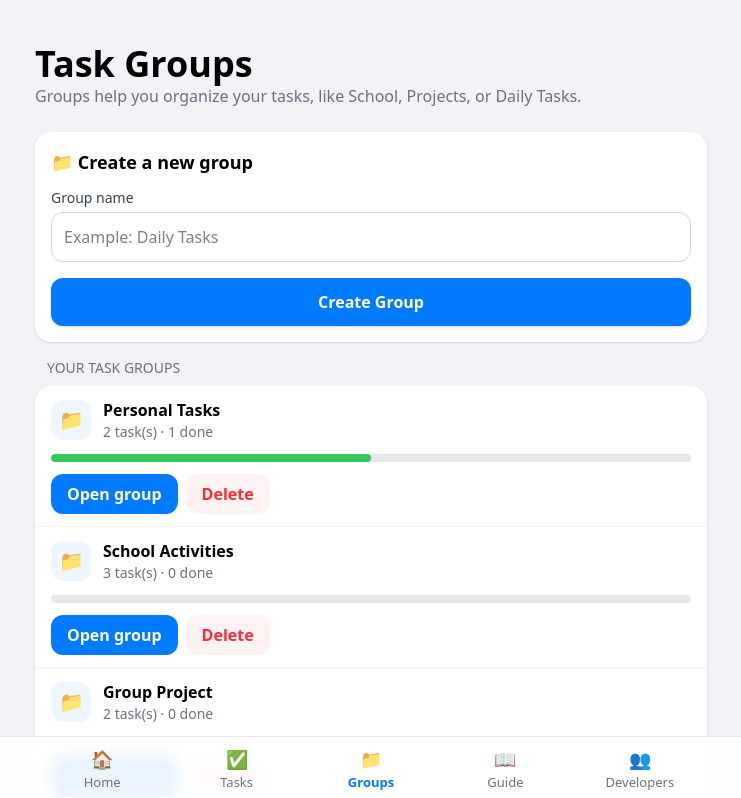
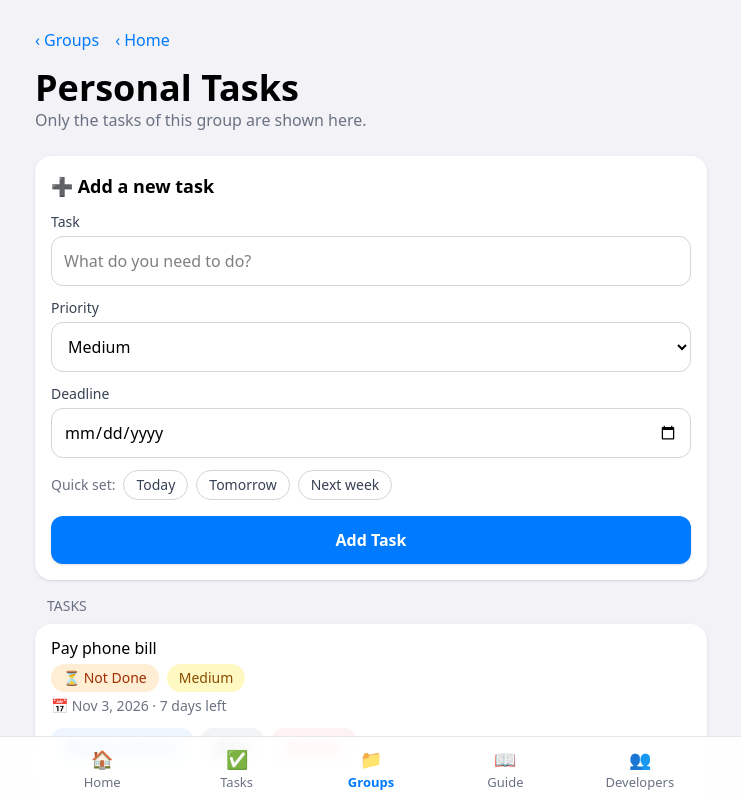
Before and after one commit to drain13/LAB3_DCIT26, a React (Vite) app: page /groups/personal in a window 1280 px wide. Shown: the top 798 px of the page, without its empty margins (269-1010 px from the left). Built offline with nearby package versions, Linux system fonts and the light colour scheme.

Commit message:
Update GroupTasks.jsx

```diff
--- a/src/pages/GroupTasks.jsx
+++ b/src/pages/GroupTasks.jsx
@@ -1,159 +1,115 @@
 import { useState } from "react";
-import { Link } from "react-router-dom";
+import { useParams, Link } from "react-router-dom";
+import TaskForm from "../components/TaskForm.jsx";
+import TaskItem from "../components/TaskItem.jsx";
 
-const inputStyle =
-  "w-full rounded-xl border border-gray-300 bg-white px-3 py-3 text-black [color-scheme:light] focus:border-[#007AFF] focus:ring-2 focus:ring-blue-200 focus:outline-none";
+function GroupTasks({ tasks, groups, onAddTask, onUpdateTask, onToggle, onDelete }) {
 
-function Groups({ tasks, groups, onAddGroup, onDeleteGroup }) {
-  const [groupName, setGroupName] = useState("");
-  const [errorMessage, setErrorMessage] = useState("");
-  const [groupToDelete, setGroupToDelete] = useState(null);
+  const { groupId } = useParams();
 
-  function handleSubmit(event) {
-    event.preventDefault();
+  const [editingTask, setEditingTask] = useState(null);
 
-    const cleanName = groupName.trim();
-    if (cleanName === "") {
-      setErrorMessage("Please type a group name.");
-      return;
-    }
+  const group = groups.find((g) => g.id === groupId);
 
-    let alreadyExists = false;
-    for (let i = 0; i < groups.length; i++) {
-      if (groups[i].name.toLowerCase() === cleanName.toLowerCase()) {
-        alreadyExists = true;
+
+  if (!group) {
+    return (
+      <div className="p-5 pb-28">
+        <div className="max-w-2xl mx-auto">
+          <h1 className="text-4xl font-bold text-black mt-6">Group not found</h1>
+          <p className="text-gray-500 mb-6">This group does not exist or was deleted.</p>
+          <Link
+            to="/groups"
+            className="block bg-[#007AFF] text-white text-center font-semibold py-3 rounded-xl active:opacity-70"
+          >
+            Back to Groups
+          </Link>
+        </div>
+      </div>
+    );
+  }
+
+
+  const groupTasks = tasks.filter((task) => task.groupId === groupId);
+
+
+  groupTasks.sort((a, b) => {
+    if (a.done !== b.done) {
+      if (a.done) {
+        return 1;
+      } else {
+        return -1;
       }
     }
-    if (alreadyExists) {
-      setErrorMessage("That group already exists.");
-      return;
+    if (a.deadline < b.deadline) return -1;
+    if (a.deadline > b.deadline) return 1;
+    return 0;
+  });
+
+  function handleSave(data) {
+    if (editingTask) {
+      onUpdateTask(editingTask.id, data);
+      setEditingTask(null);
+    } else {
+      onAddTask(data);
     }
-
-    onAddGroup(cleanName);
-    setGroupName("");
-    setErrorMessage("");
   }
 
-  function confirmDelete() {
-    onDeleteGroup(groupToDelete.id);
-    setGroupToDelete(null);
+  function startEdit(task) {
+    setEditingTask(task);
+    window.scrollTo({ top: 0, behavior: "smooth" });
   }
-  let tasksToDelete = 0;
-  if (groupToDelete) {
-    tasksToDelete = tasks.filter((task) => task.groupId === groupToDelete.id).length;
+
+  function handleDelete(id) {
+    onDelete(id);
+    if (editingTask && editingTask.id === id) {
+      setEditingTask(null);
+    }
   }
 
   return (
     <div className="p-5 pb-28">
       <div className="max-w-2xl mx-auto">
-        <h1 className="text-4xl font-bold text-black mt-6">Task Groups</h1>
-        <p className="text-gray-500 mb-6">
-          Groups help you organize your tasks, like School, Projects, or Daily Tasks.
-        </p>
+        <div className="flex gap-4 mt-2 text-[#007AFF] font-medium">
+          <Link to="/groups" className="active:opacity-70">
+            ‹ Groups
+          </Link>
+          <Link to="/" className="active:opacity-70">
+            ‹ Home
+          </Link>
+        </div>
 
-        <form onSubmit={handleSubmit} className="bg-white rounded-2xl shadow-sm p-4 mb-4">
-          <h2 className="mb-3 text-lg font-semibold text-black">📁 Create a new group</h2>
+        <h1 className="text-4xl font-bold text-black mt-4">{group.name}</h1>
+        <p className="text-gray-500 mb-6">Only the tasks of this group are shown here.</p>
 
-          <label htmlFor="group-name" className="mb-1 block text-sm font-medium text-gray-700">
-            Group name
-          </label>
-          <input
-            id="group-name"
-            type="text"
-            value={groupName}
-            onChange={(e) => setGroupName(e.target.value)}
-            placeholder="Example: Daily Tasks"
-            className={inputStyle}
-          />
 
-          {errorMessage !== "" && (
-            <p className="mt-3 font-medium text-red-600">{errorMessage}</p>
-          )}
+        <TaskForm
+          key={groupId + (editingTask ? editingTask.id : "new")}
+          groups={groups}
+          defaultGroup={groupId}
+          showGroupDropdown={false}
+          taskToEdit={editingTask}
+          onSave={handleSave}
+          onCancelEdit={() => setEditingTask(null)}
+        />
 
-          <button
-            type="submit"
-            className="mt-4 w-full rounded-xl bg-[#007AFF] py-3 font-semibold text-white shadow-sm active:opacity-70"
-          >
-            Create Group
-          </button>
-        </form>
-
-        {groupToDelete && (
-          <div className="rounded-2xl border border-red-200 bg-red-50 p-4 mb-4">
-            <p className="font-semibold text-red-800">
-              Delete "{groupToDelete.name}" and its {tasksToDelete} task(s)? This cannot be undone.
-            </p>
-            <div className="mt-3 flex gap-2">
-              <button
-                onClick={confirmDelete}
-                className="rounded-xl bg-red-500 px-4 py-2 font-semibold text-white active:opacity-70"
-              >
-                Yes, delete
-              </button>
-              <button
-                onClick={() => setGroupToDelete(null)}
-                className="rounded-xl bg-white px-4 py-2 font-semibold text-gray-800 active:opacity-70"
-              >
-                Cancel
-              </button>
-            </div>
-          </div>
-        )}
-
-        <p className="text-sm text-gray-500 uppercase ml-3 mb-2">Your Task Groups</p>
+        <p className="text-sm text-gray-500 uppercase ml-3 mb-2">Tasks</p>
 
         <div className="bg-white rounded-2xl shadow-sm overflow-hidden">
-          {groups.length === 0 ? (
-            <p className="p-4 text-gray-500">No groups yet. Create your first group above.</p>
+          {groupTasks.length === 0 ? (
+            <p className="p-4 text-gray-500">No tasks in this group yet. Add one above.</p>
           ) : (
             <ul>
-              {groups.map((group) => {
-                const groupTasks = tasks.filter((task) => task.groupId === group.id);
-                const doneCount = groupTasks.filter((task) => task.done === true).length;
-
-                let percent = 0;
-                if (groupTasks.length > 0) {
-                  percent = Math.round((doneCount / groupTasks.length) * 100);
-                }
-
-                return (
-                  <li key={group.id} className="border-b border-gray-100 px-4 py-3 last:border-b-0">
-                    <div className="flex items-center gap-3">
-                      <span className="flex h-10 w-10 items-center justify-center rounded-xl bg-blue-50 text-xl">
-                        📁
-                      </span>
-                      <div className="flex-1">
-                        <p className="font-semibold text-black">{group.name}</p>
-                        <p className="text-sm text-gray-500">
-                          {groupTasks.length} task(s) · {doneCount} done
-                        </p>
-                      </div>
-                    </div>
-
-                    <div className="mt-3 h-2 w-full overflow-hidden rounded-full bg-gray-200">
-                      <div
-                        className="h-2 rounded-full bg-[#34C759]"
-                        style={{ width: percent + "%" }}
-                      ></div>
-                    </div>
-
-                    <div className="mt-3 flex gap-2">
-                      <Link
-                        to={"/groups/" + group.id}
-                        className="rounded-xl bg-[#007AFF] px-4 py-2 font-semibold text-white active:opacity-70"
-                      >
-                        Open group
-                      </Link>
-                      <button
-                        onClick={() => setGroupToDelete(group)}
-                        className="rounded-xl bg-red-50 px-4 py-2 font-semibold text-red-500 active:opacity-70"
-                      >
-                        Delete
-                      </button>
-                    </div>
-                  </li>
-                );
-              })}
+              {groupTasks.map((task) => (
+                <TaskItem
+                  key={task.id}
+                  task={task}
+                  groupName=""
+                  onToggle={onToggle}
+                  onEdit={startEdit}
+                  onDelete={handleDelete}
+                />
+              ))}
             </ul>
           )}
         </div>
@@ -162,4 +118,4 @@ function Groups({ tasks, groups, onAddGroup, onDeleteGroup }) {
   );
 }
 
-export default Groups;
+export default GroupTasks;
```
